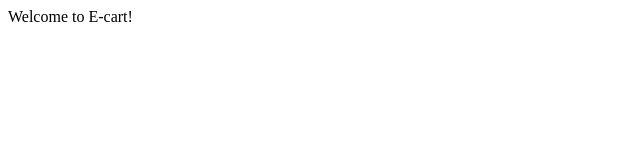
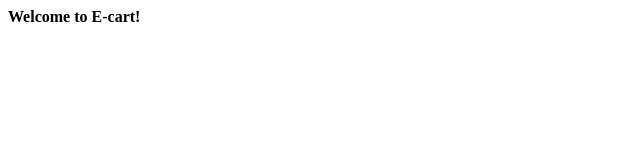
Before and after one commit to eswar-2/e-cart, a plain HTML site: page index.html in a window 1280 px wide. Shown: the full height of the page, 0-640 px from the left. Drawn offline with Linux system fonts and the light colour scheme.

Commit message:
Add styles

```diff
--- a/index.html
+++ b/index.html
@@ -4,6 +4,7 @@
     <meta charset="UTF-8">
     <meta name="viewport" content="width=device-width, initial-scale=1.0">
     <title>E-cart</title>
+    <link rel="stylesheet" href="style.css">
 </head>
 <body>
     Welcome to E-cart!
--- /dev/null
+++ b/style.css
@@ -0,0 +1,3 @@
+body {
+    font-weight: bold;
+}
```
